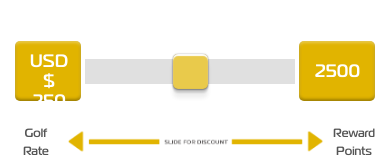
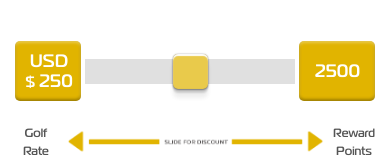
Before and after one commit to AkiSandoval/back9-concierge, a plain HTML site: page index.html in a window 390 px wide. Shown: the part 3652-3812 px from the top of the page. Drawn offline with nearby package versions, Linux system fonts and the light colour scheme; a web font is replaced by a local one.

Commit message:
updated responsive $ sign

```diff
--- a/index.html
+++ b/index.html
@@ -117,7 +117,7 @@
     <div class="stroke"></div>
     <h6>Integrate your own 'Reward' scheme as a means for customers to 'burn' points and discount golf rates.</h6>
       <div class="d-flex align-items-center">
-        <div class="amount">USD<br/><span>$ </span><span id="price"></span></div>
+        <div class="amount">USD<br/><span class="dollar-sign">$ </span><span id="price"></span></div>
         <input type="range" value="2500" min="0" max="5000" step="10" class="slider mx-1" id="myRange">
         <div class="reward"><span id="reward"></span></div>
       </div>
--- a/style.css
+++ b/style.css
@@ -421,6 +421,9 @@ footer {
 .top-icon img {
   padding: 15px 0;
 }
+.dollar-sign {
+  font-size: 15px;
+}
 }
 @media only screen and (max-width: 448px) {
 .icons-header img {
```
